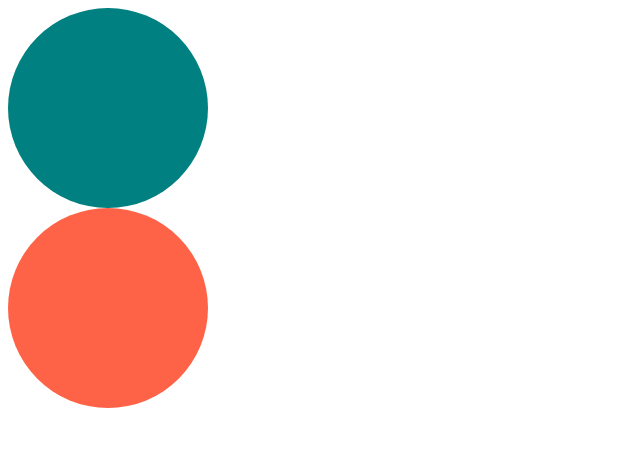
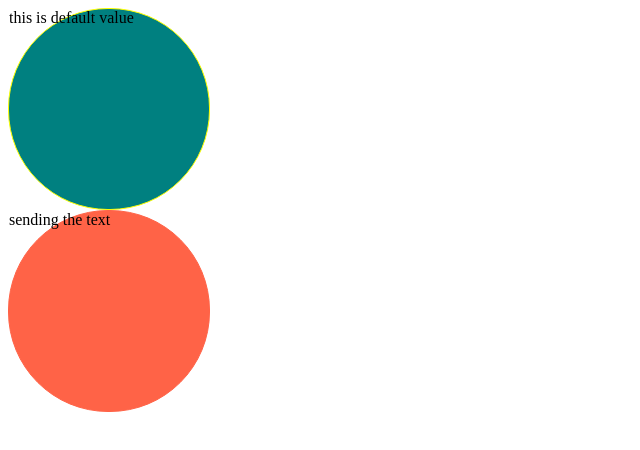
Before and after one commit to yeongminChae/React-Masterclass, a React (Create React App) app in the folder react-masterclass-TS/: page / in a window 1280 px wide. Shown: the top 450 px of the page, without its empty margins (0-640 px from the left). Built offline with nearby package versions, Linux system fonts and the light colour scheme.

Commit message:
chapter 2 : Optional Props

```diff
--- a/react-masterclass-TS/src/App.tsx
+++ b/react-masterclass-TS/src/App.tsx
@@ -3,8 +3,8 @@ import Circle from "./Circle";
 function App() {
   return (
     <div>
-      <Circle bgColor="teal" />
-      <Circle bgColor="tomato" />
+      <Circle bgColor="teal" borderColor="yellow" />
+      <Circle bgColor="tomato" text="sending the text" />
     </div>
   );
 }
--- a/react-masterclass-TS/src/Circle.tsx
+++ b/react-masterclass-TS/src/Circle.tsx
@@ -2,20 +2,34 @@ import styled from "styled-components";
 
 interface ContainerProps {
   bgColor: string;
+  borderColor: string;
 }
+
 const Container = styled.div<ContainerProps>`
   width: 200px;
   height: 200px;
   background-color: ${(props) => props.bgColor};
   border-radius: 100px;
+  border: 1px solid ${(props) => props.borderColor};
 `;
 
 interface CircleProps {
   bgColor: string;
+  borderColor?: string; // '?' mean is optional
+  text?: string;
 }
 
-function Circle({ bgColor }: CircleProps) {
-  return <Container bgColor={bgColor} />;
+function Circle({
+  bgColor,
+  borderColor,
+  text = "this is default value",
+}: CircleProps) {
+  return (
+    <Container bgColor={bgColor} borderColor={borderColor ?? bgColor}>
+      {/* borderColor={borderColor ?? bgColor}  -> if there is no bordercolor's value , that color will be same with bgColor */}
+      {text}
+    </Container>
+  );
 }
 
 export default Circle;
```
